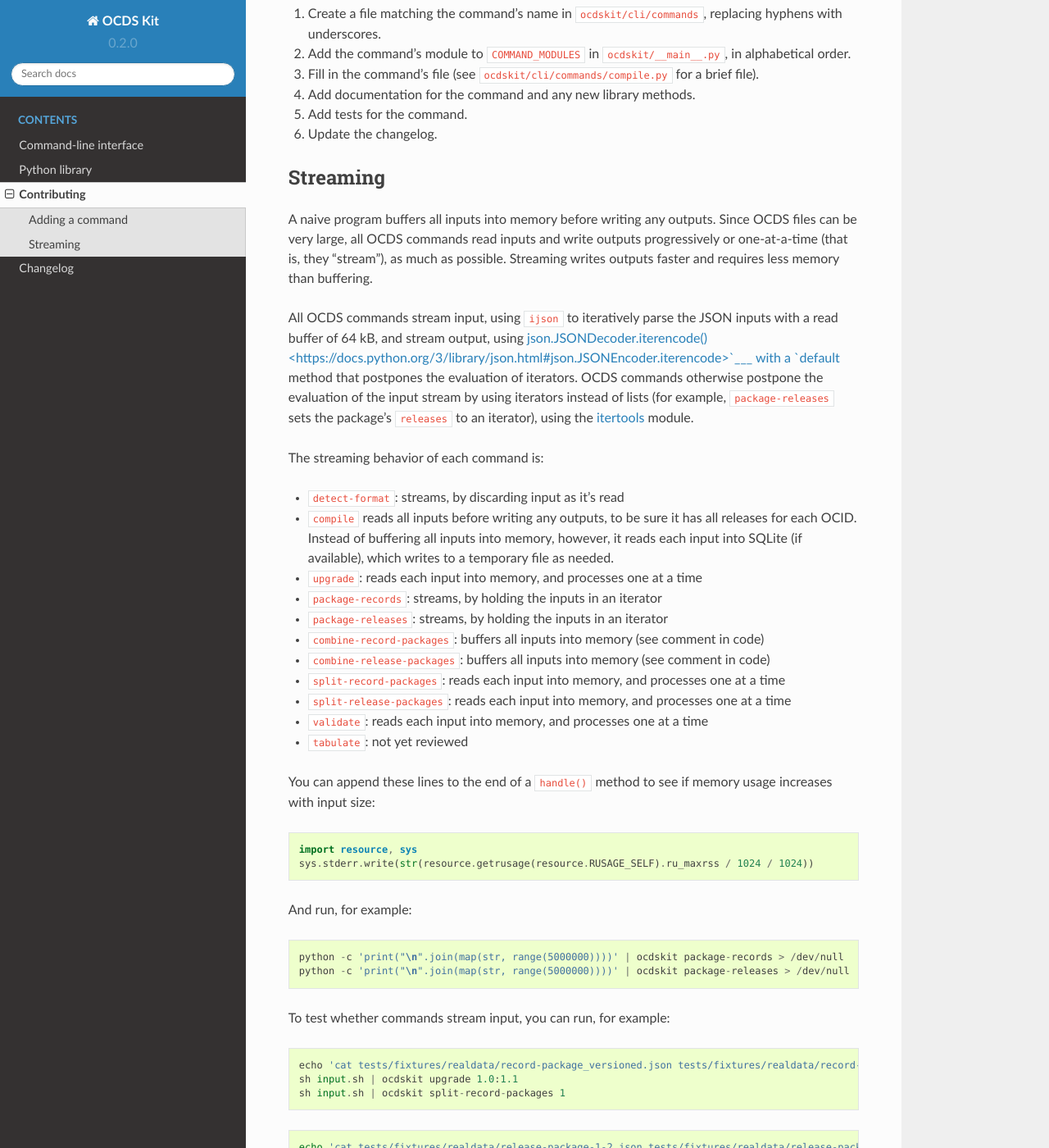
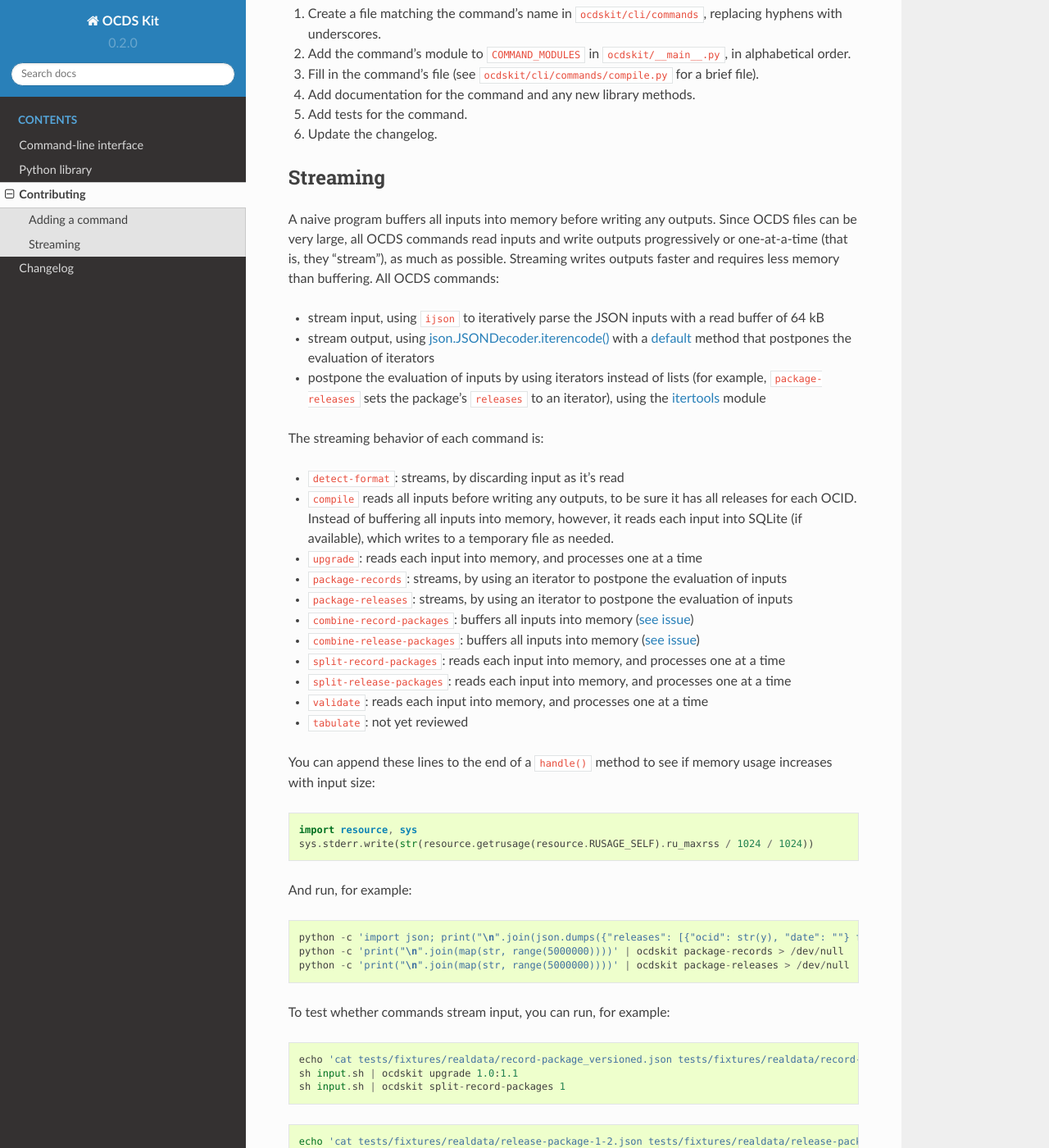
Before and after one commit to open-contracting/ocdskit, a Sphinx documentation site: the page built from docs/contributing.rst, in a window 1280 px wide and 1400 px high, scrolled down 211 px. Shown: the whole window at 82% size. Built offline with Sphinx 7.4.7 and the Read the Docs theme 2.0.0, drawn with Linux system fonts in a browser that asks for light colours.

Commit message:
Copy-edit contributing.rst

```diff
--- a/docs/contributing.rst
+++ b/docs/contributing.rst
@@ -14,19 +14,21 @@ Adding a command
 Streaming
 ---------
 
-A naive program buffers all inputs into memory before writing any outputs. Since OCDS files can be very large, all OCDS commands read inputs and write outputs progressively or one-at-a-time (that is, they "stream"), as much as possible. Streaming writes outputs faster and requires less memory than buffering.
+A naive program buffers all inputs into memory before writing any outputs. Since OCDS files can be very large, all OCDS commands read inputs and write outputs progressively or one-at-a-time (that is, they "stream"), as much as possible. Streaming writes outputs faster and requires less memory than buffering. All OCDS commands:
 
-All OCDS commands stream input, using ``ijson`` to iteratively parse the JSON inputs with a read buffer of 64 kB, and stream output, using `json.JSONDecoder.iterencode() <https://docs.python.org/3/library/json.html#json.JSONEncoder.iterencode>`___ with a `default <https://docs.python.org/3/library/json.html#json.JSONEncoder.default>`__ method that postpones the evaluation of iterators. OCDS commands otherwise postpone the evaluation of the input stream by using iterators instead of lists (for example, ``package-releases`` sets the package's ``releases`` to an iterator), using the `itertools <https://docs.python.org/2/library/itertools.html>`__ module.
+-  stream input, using ``ijson`` to iteratively parse the JSON inputs with a read buffer of 64 kB
+-  stream output, using `json.JSONDecoder.iterencode() <https://docs.python.org/3/library/json.html#json.JSONEncoder.iterencode>`__ with a `default <https://docs.python.org/3/library/json.html#json.JSONEncoder.default>`__ method that postpones the evaluation of iterators
+-  postpone the evaluation of inputs by using iterators instead of lists (for example, ``package-releases`` sets the package's ``releases`` to an iterator), using the `itertools <https://docs.python.org/2/library/itertools.html>`__ module
 
 The streaming behavior of each command is:
 
 -  ``detect-format``: streams, by discarding input as it's read
 -  ``compile`` reads all inputs before writing any outputs, to be sure it has all releases for each OCID. Instead of buffering all inputs into memory, however, it reads each input into SQLite (if available), which writes to a temporary file as needed.
 -  ``upgrade``: reads each input into memory, and processes one at a time
--  ``package-records``: streams, by holding the inputs in an iterator
--  ``package-releases``: streams, by holding the inputs in an iterator
--  ``combine-record-packages``:  buffers all inputs into memory (see comment in code)
--  ``combine-release-packages``:  buffers all inputs into memory (see comment in code)
+-  ``package-records``: streams, by using an iterator to postpone the evaluation of inputs
+-  ``package-releases``: streams, by using an iterator to postpone the evaluation of inputs
+-  ``combine-record-packages``:  buffers all inputs into memory (`see issue <https://github.com/open-contracting/ocdskit/issues/119>`__)
+-  ``combine-release-packages``:  buffers all inputs into memory (`see issue <https://github.com/open-contracting/ocdskit/issues/119>`__)
 -  ``split-record-packages``: reads each input into memory, and processes one at a time
 -  ``split-release-packages``: reads each input into memory, and processes one at a time
 -  ``validate``: reads each input into memory, and processes one at a time
@@ -41,6 +43,7 @@ You can append these lines to the end of a ``handle()`` method to see if memory
 
 And run, for example::
 
+    python -c 'import json; print("\n".join(json.dumps({"releases": [{"ocid": str(y), "date": ""} for x in range(100)]}) for y in range(10000)))' | ocdskit compile --package > /dev/null
     python -c 'print("\n".join(map(str, range(5000000))))' | ocdskit package-records > /dev/null
     python -c 'print("\n".join(map(str, range(5000000))))' | ocdskit package-releases > /dev/null
 
```
